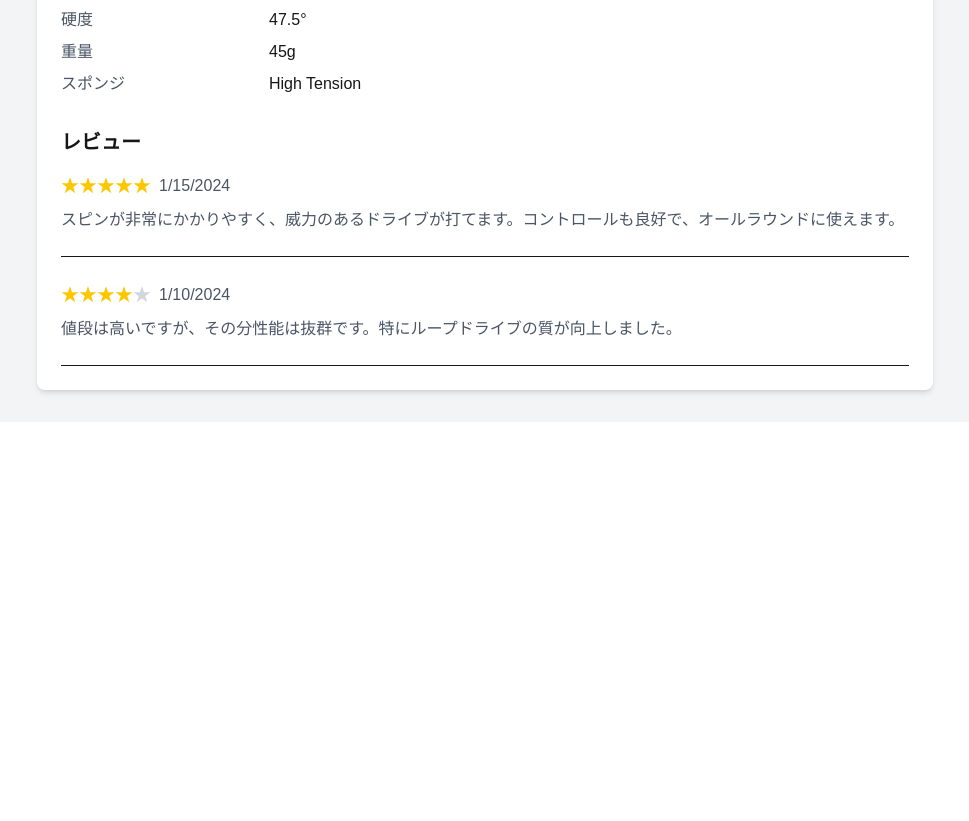
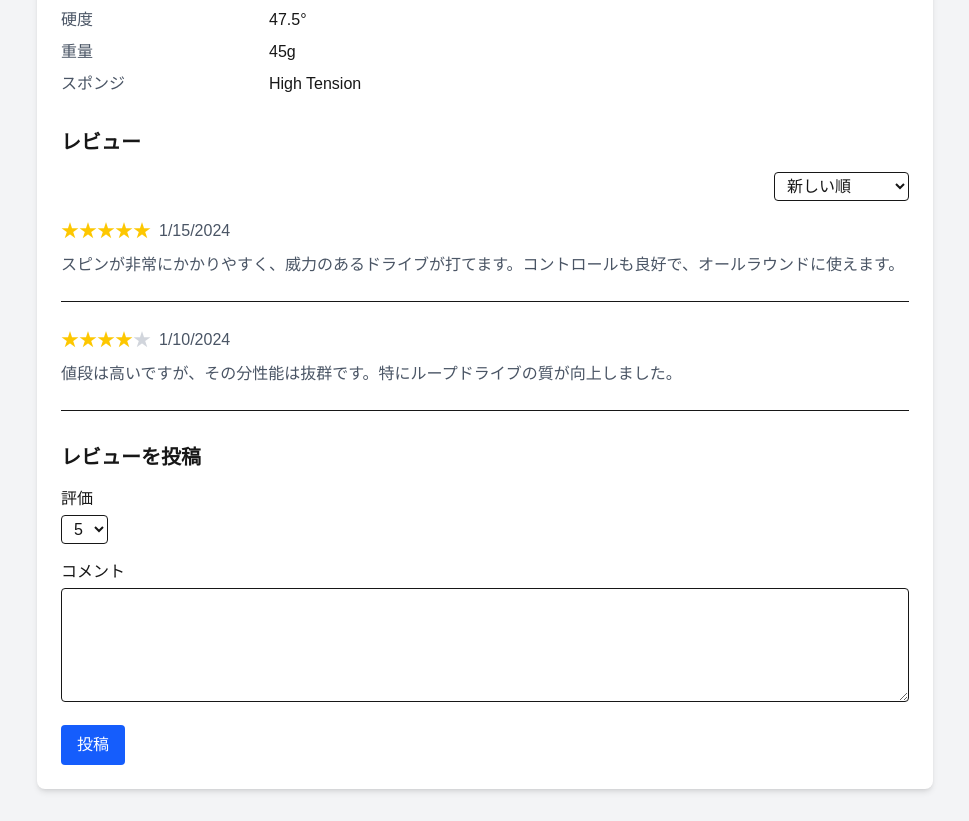
Before and after one commit to 20001111/tabletennis_tool, a Next.js app: page /equipment/1 in a window 1280 px wide. Shown: the part 700-1521 px from the top of the page, without its empty margins (155-1124 px from the left). Before the commit the page ends 1122 px from the top, so only its background shows below. Built offline with nearby package versions, Linux system fonts and the light colour scheme.

Commit message:
feat: enhance equipment reviews

```diff
--- a/src/app/equipment/[id]/page.tsx
+++ b/src/app/equipment/[id]/page.tsx
@@ -1,20 +1,14 @@
 'use client';
 
-import { useState, useEffect } from 'react';
+import { useState, useEffect, useMemo } from 'react';
 import { useParams } from 'next/navigation';
+import Image from 'next/image';
 import { StarRating } from '@/components/ui/StarRating';
-import Image from 'next/image';
+import ReviewForm, { Review } from '@/components/equipment/ReviewForm';
 import React from 'react';
 
 type Category = {
   name: string;
-};
-
-type Review = {
-  id: string;
-  rating: number;
-  comment: string | null;
-  createdAt: string;
 };
 
 type Equipment = {
@@ -31,12 +25,16 @@ type Equipment = {
   reviews: Review[];
 };
 
+type SortBy = 'newest' | 'oldest' | 'high' | 'low';
+
 export default function EquipmentDetail() {
   const params = useParams();
   const id = params.id as string;
   const [equipment, setEquipment] = useState<Equipment | null>(null);
   const [loading, setLoading] = useState(true);
   const [error, setError] = useState<string | null>(null);
+  const [localReviews, setLocalReviews] = useState<Review[]>([]);
+  const [sortBy, setSortBy] = useState<SortBy>('newest');
 
   useEffect(() => {
     async function fetchEquipment() {
@@ -59,6 +57,35 @@ export default function EquipmentDetail() {
       fetchEquipment();
     }
   }, [id]);
+
+  const allReviews = useMemo(() => {
+    const reviews = [...(equipment?.reviews || []), ...localReviews];
+    switch (sortBy) {
+      case 'high':
+        return reviews.sort((a, b) => b.rating - a.rating);
+      case 'low':
+        return reviews.sort((a, b) => a.rating - b.rating);
+      case 'oldest':
+        return reviews.sort(
+          (a, b) => new Date(a.createdAt).getTime() - new Date(b.createdAt).getTime()
+        );
+      case 'newest':
+      default:
+        return reviews.sort(
+          (a, b) => new Date(b.createdAt).getTime() - new Date(a.createdAt).getTime()
+        );
+    }
+  }, [equipment?.reviews, localReviews, sortBy]);
+
+  const averageRating = useMemo(() => {
+    const reviews = [...(equipment?.reviews || []), ...localReviews];
+    if (reviews.length === 0) return 0;
+    return reviews.reduce((sum, r) => sum + r.rating, 0) / reviews.length;
+  }, [equipment?.reviews, localReviews]);
+
+  const handleReviewSubmit = (review: Review) => {
+    setLocalReviews((prev) => [review, ...prev]);
+  };
 
   if (loading) {
     return (
@@ -115,8 +142,8 @@ export default function EquipmentDetail() {
                   <dd>¥{equipment.price.toLocaleString()}</dd>
                   <dt className="text-gray-600">平均評価</dt>
                   <dd className="flex items-center">
-                      <StarRating rating={equipment.avgRating} />
-                      <span className="ml-2">({equipment.avgRating.toFixed(1)})</span>
+                    <StarRating rating={averageRating} />
+                    <span className="ml-2">({averageRating.toFixed(1)})</span>
                   </dd>
                 </dl>
               </div>
@@ -157,11 +184,24 @@ export default function EquipmentDetail() {
             </div>
           )}
 
+          <div className="mb-8">
+            <h2 className="text-xl font-semibold mb-4">レビュー</h2>
+            {allReviews.length > 0 ? (
               <div>
-              <h2 className="text-xl font-semibold mb-4">レビュー</h2>
-              {equipment.reviews.length > 0 ? (
+                <div className="flex justify-end mb-4">
+                  <select
+                    value={sortBy}
+                    onChange={(e) => setSortBy(e.target.value as SortBy)}
+                    className="border rounded px-2 py-1"
+                  >
+                    <option value="newest">新しい順</option>
+                    <option value="oldest">古い順</option>
+                    <option value="high">評価が高い順</option>
+                    <option value="low">評価が低い順</option>
+                  </select>
+                </div>
                 <div className="space-y-6">
-                  {equipment.reviews.map((review: Review) => (
+                  {allReviews.map((review) => (
                     <div key={review.id} className="border-b pb-6">
                       <div className="flex items-center mb-2">
                         <StarRating rating={review.rating} />
@@ -171,9 +211,15 @@ export default function EquipmentDetail() {
                     </div>
                   ))}
                 </div>
+              </div>
             ) : (
               <p className="text-gray-600">まだレビューがありません。</p>
             )}
+          </div>
+
+          <div className="mt-8">
+            <h2 className="text-xl font-semibold mb-4">レビューを投稿</h2>
+            <ReviewForm equipmentId={equipment.id} onSubmit={handleReviewSubmit} />
           </div>
         </div>
       </div>
--- /dev/null
+++ b/src/components/equipment/ReviewForm.tsx
@@ -0,0 +1,77 @@
+'use client';
+
+import { useState } from 'react';
+
+export type Review = {
+  id: string;
+  rating: number;
+  comment: string | null;
+  createdAt: string;
+};
+
+interface ReviewFormProps {
+  equipmentId: string;
+  onSubmit?: (review: Review) => void;
+}
+
+export default function ReviewForm({ equipmentId, onSubmit }: ReviewFormProps) {
+  const [rating, setRating] = useState(5);
+  const [comment, setComment] = useState('');
+  const [submitting, setSubmitting] = useState(false);
+
+  const handleSubmit = async (e: React.FormEvent) => {
+    e.preventDefault();
+    setSubmitting(true);
+    try {
+      const res = await fetch(`/api/equipment/${equipmentId}/reviews`, {
+        method: 'POST',
+        headers: { 'Content-Type': 'application/json' },
+        body: JSON.stringify({ rating, comment }),
+      });
+      if (!res.ok) {
+        throw new Error('Failed to submit review');
+      }
+      const data: Review = await res.json();
+      onSubmit?.(data);
+      setRating(5);
+      setComment('');
+    } catch (err) {
+      console.error(err);
+    } finally {
+      setSubmitting(false);
+    }
+  };
+
+  return (
+    <form onSubmit={handleSubmit} className="space-y-4">
+      <div>
+        <label className="block mb-1 font-medium">評価</label>
+        <select
+          value={rating}
+          onChange={(e) => setRating(Number(e.target.value))}
+          className="border rounded px-2 py-1"
+        >
+          {[5,4,3,2,1].map((num) => (
+            <option key={num} value={num}>{num}</option>
+          ))}
+        </select>
+      </div>
+      <div>
+        <label className="block mb-1 font-medium">コメント</label>
+        <textarea
+          className="w-full border rounded p-2"
+          value={comment}
+          onChange={(e) => setComment(e.target.value)}
+          rows={4}
+        />
+      </div>
+      <button
+        type="submit"
+        className="px-4 py-2 bg-blue-600 text-white rounded disabled:opacity-50"
+        disabled={submitting}
+      >
+        投稿
+      </button>
+    </form>
+  );
+}
```
Lines whose indentation alone changed are shown as unchanged.
